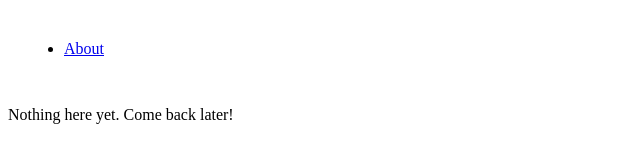
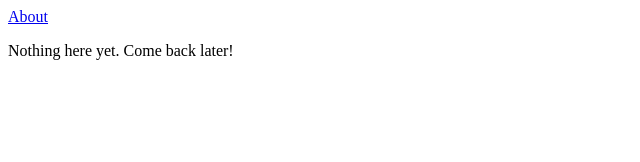
Before and after one commit to mam1101/max-miller-blog, a plain HTML site: page web/index.html in a window 1280 px wide. Shown: the whole page, without its empty margins (0-640 px from the left). Drawn offline with Linux system fonts and the light colour scheme.

Commit message:
Update styles.css

```diff
--- a/web/assets/css/styles.css
+++ b/web/assets/css/styles.css
@@ -1,5 +1,6 @@
-.header {
+.header ul {
     display: flex;
-    padding: 1rem;
-
+    list-style-type: none;
+    margin: 0;
+    padding: 0;
 }
```
